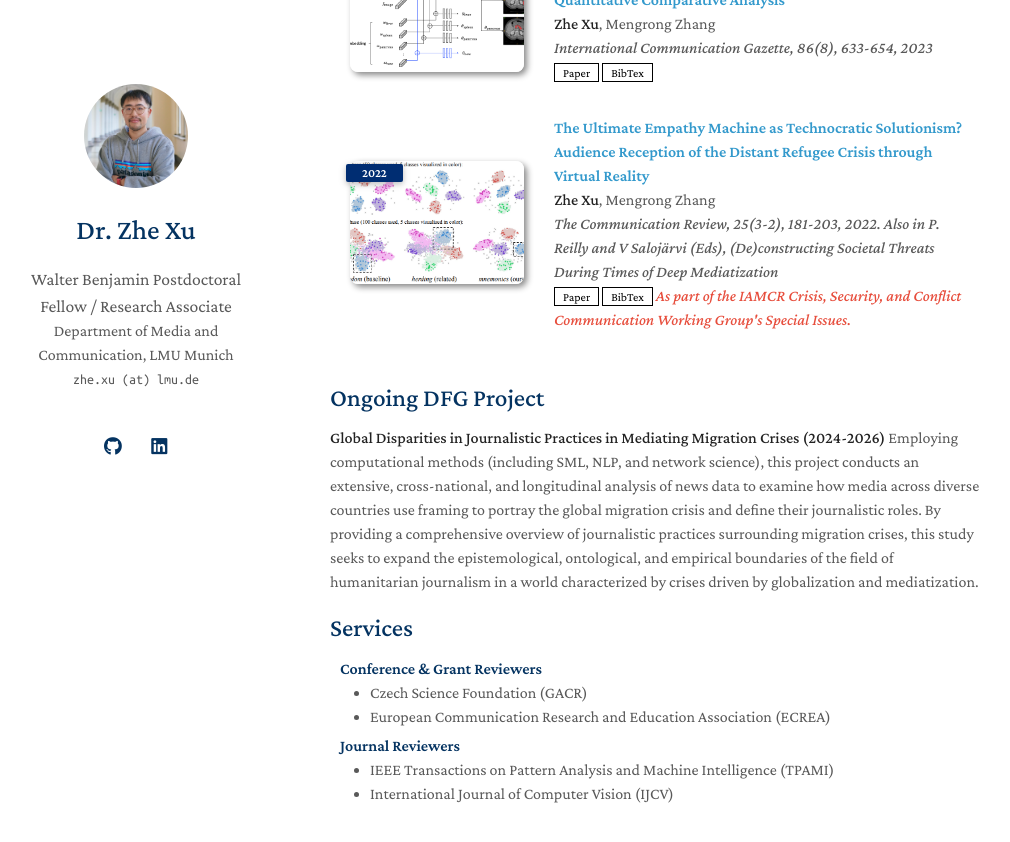
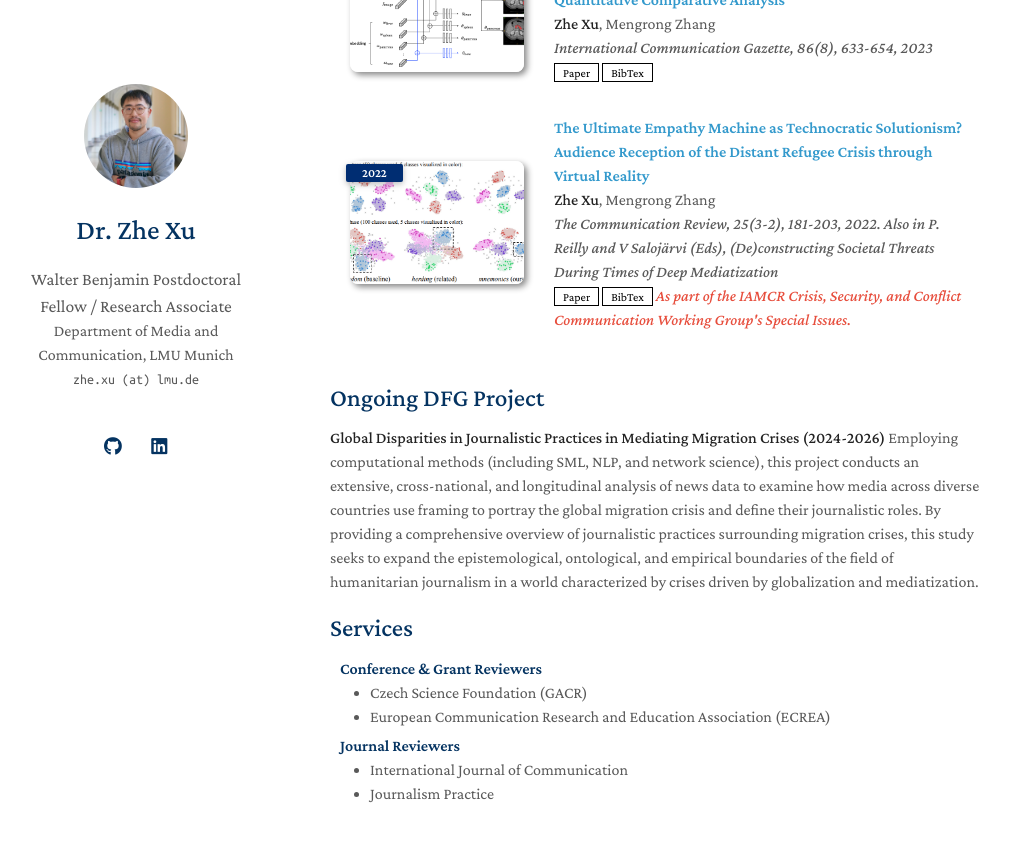
Before and after one commit to zhexuphd/home, a Jekyll site: the page built from index.md, in a window 1280 px wide and 900 px high, scrolled down 1303 px. Shown: the top 842 px of the window, without its empty margins (140-1150 px from the left). Built offline with Jekyll 4.4.1, drawn with Linux system fonts in a browser that asks for light colours; a style sheet for code colours, icons or effects is not loaded; our own code applies the rules of GitHub Pages for plain Markdown files.

Commit message:
Update services.md

```diff
--- a/_includes/services.md
+++ b/_includes/services.md
@@ -10,6 +10,6 @@
 <h4 style="margin:0 10px 0;">Journal Reviewers</h4>
 
 <ul style="margin:0 0 20px;">
-  <li><a href="https://www.computer.org/csdl/journal/tp"><autocolor>IEEE Transactions on Pattern Analysis and Machine Intelligence (TPAMI)</autocolor></a></li>
-  <li><a href="https://www.springer.com/journal/11263"><autocolor>International Journal of Computer Vision (IJCV)</autocolor></a></li>
+  <li><a href="https://ijoc.org/index.php/ijoc"><autocolor>International Journal of Communication </autocolor></a></li>
+  <li><a href="https://www.tandfonline.com/journals/rjop20"><autocolor>Journalism Practice</autocolor></a></li>
 </ul>
```
